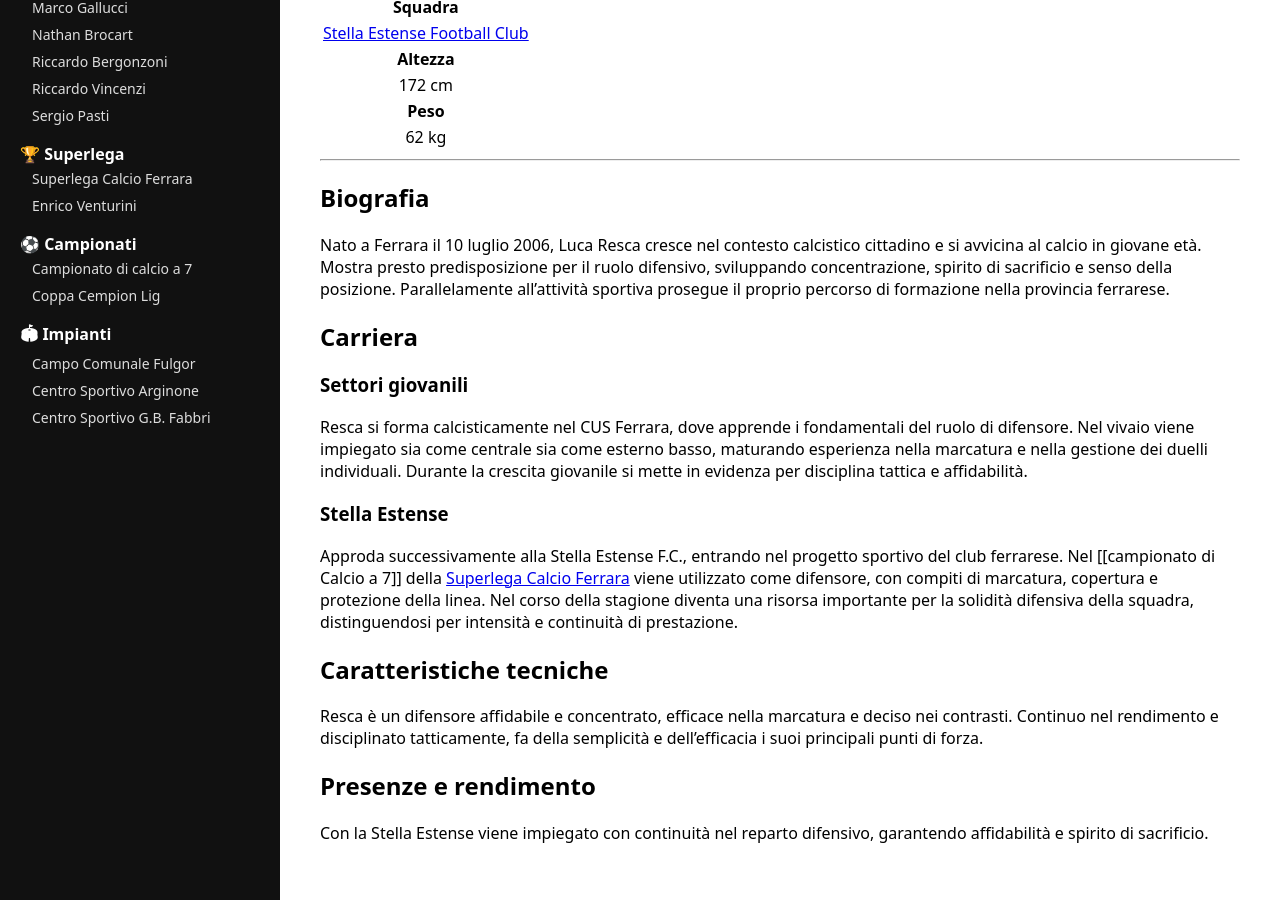
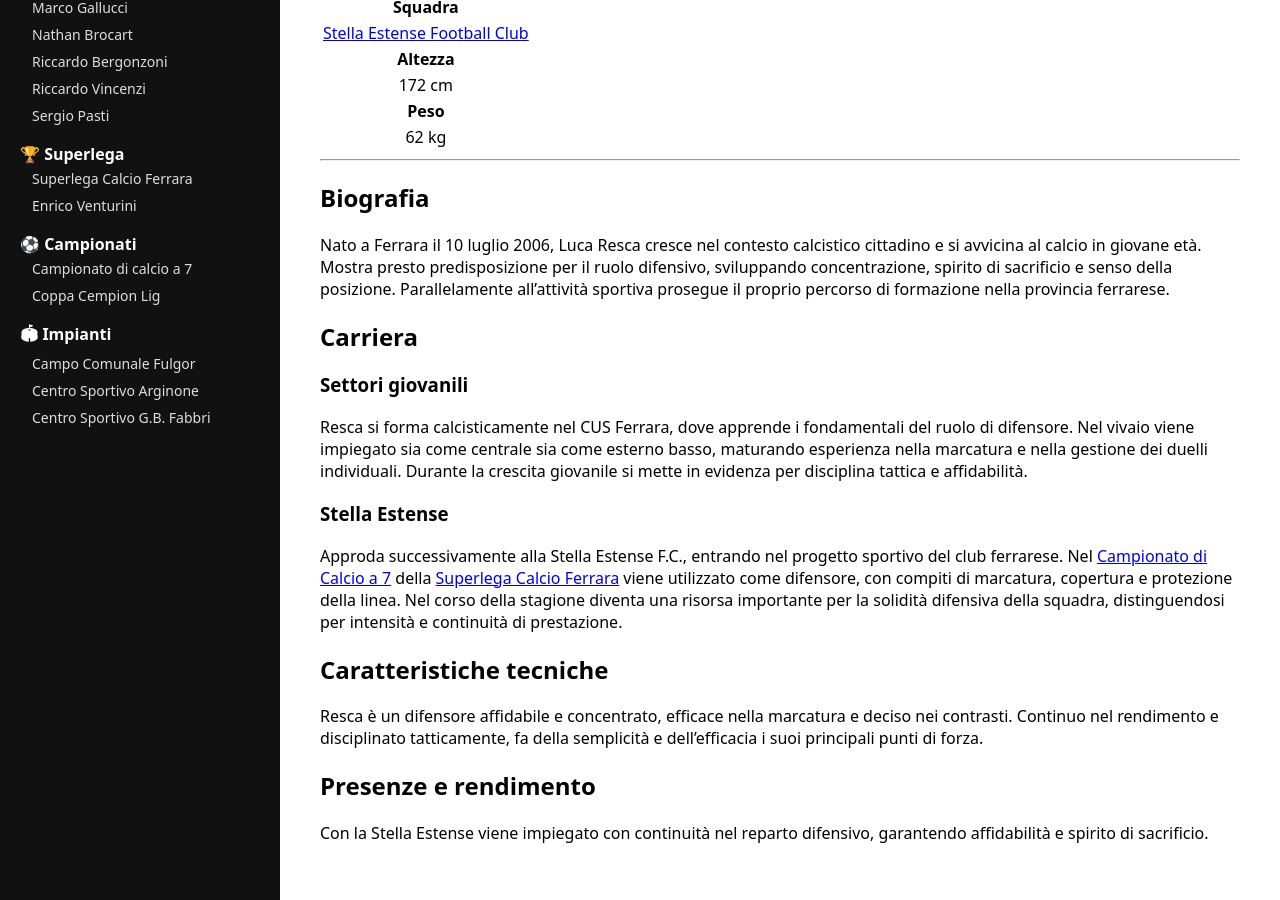
Before and after one commit to tommy-unife/Stella-Estense-Wiki, a Jekyll site: the page built from Luca-Resca.md, in a window 1280 px wide and 900 px high, scrolled down 583 px. Built offline with Jekyll 4.4.1, drawn with Linux system fonts in a browser that asks for light colours; our own code applies the rules of GitHub Pages for plain Markdown files; part of the change alters nothing that is shown.

```diff
--- a/Luca-Resca.md
+++ b/Luca-Resca.md
@@ -36,7 +36,7 @@ Nel vivaio viene impiegato sia come centrale sia come esterno basso, maturando e
 
 ### Stella Estense
 Approda successivamente alla Stella Estense F.C., entrando nel progetto sportivo del club ferrarese.
-Nel [[campionato di Calcio a 7]] della [Superlega Calcio Ferrara](Superlega-Calcio-Ferrara.md) viene utilizzato come difensore, con compiti di marcatura, copertura e protezione della linea. Nel corso della stagione diventa una risorsa importante per la solidità difensiva della squadra, distinguendosi per intensità e continuità di prestazione.
+Nel [Campionato di Calcio a 7](Campionato-Calcio-a-7.md) della [Superlega Calcio Ferrara](Superlega-Calcio-Ferrara.md) viene utilizzato come difensore, con compiti di marcatura, copertura e protezione della linea. Nel corso della stagione diventa una risorsa importante per la solidità difensiva della squadra, distinguendosi per intensità e continuità di prestazione.
 
 ## Caratteristiche tecniche
 Resca è un difensore affidabile e concentrato, efficace nella marcatura e deciso nei contrasti. Continuo nel rendimento e disciplinato tatticamente, fa della semplicità e dell’efficacia i suoi principali punti di forza.
```
